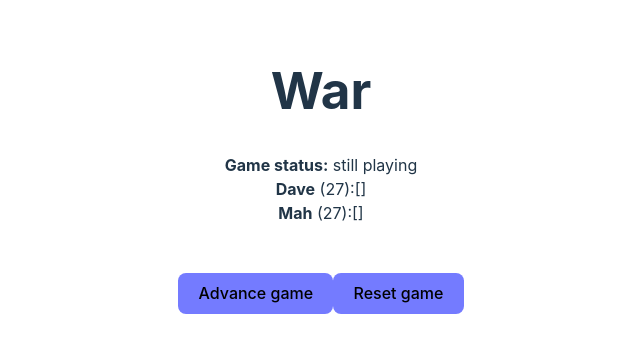
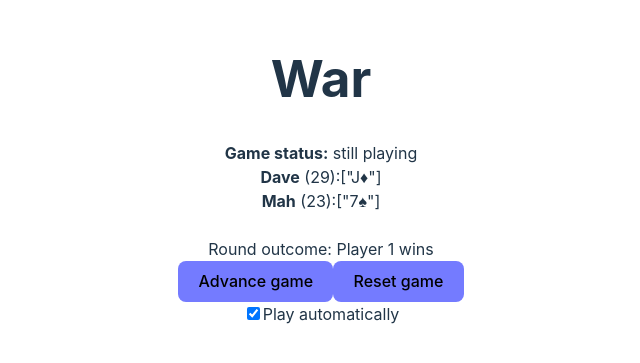
Before and after one commit to daveyarwood/warviz, a React (Vite) app: page / in a window 1280 px wide. Shown: the part 229-592 px from the top of the page, without its empty margins (319-959 px from the left). Built offline with nearby package versions, Linux system fonts and the light colour scheme.

Commit message:
Auto-advance!

```diff
--- a/src/App.tsx
+++ b/src/App.tsx
@@ -1,4 +1,4 @@
-import { useState } from "react";
+import { useEffect, useState } from "react";
 import "./App.css";
 import { cardToText } from "./deck";
 import {
@@ -39,10 +39,31 @@ function PlayerDisplay(props: PlayerDisplayProps) {
   );
 }
 
+// TODO: Make this a slider
+const AUTOADVANCE_MS = 100;
+
+type Timer = ReturnType<typeof setInterval>;
+
 function War() {
   const [game, setGame] = useState(initialGame());
+  const [timer, setTimer] = useState<Timer | null>(null);
+  const [autoadvance, setAutoadvance] = useState(true);
 
   const outcome = roundOutcome(game);
+
+  useEffect(() => {
+    if (!autoadvance && timer) {
+      clearInterval(timer);
+      setTimer(null);
+    } else if (autoadvance && !timer) {
+      setTimer(
+        setInterval(
+          () => setGame(iterateGame(game)),
+          AUTOADVANCE_MS
+        )
+      );
+    }
+  }, [autoadvance]);
 
   return (
     <div>
@@ -54,6 +75,15 @@ function War() {
       <br />
       <button onClick={() => setGame(iterateGame(game))}>Advance game</button>
       <button onClick={() => setGame(initialGame())}>Reset game</button>
+      <br />
+      <label>
+        <input
+          type="checkbox"
+          checked={autoadvance}
+          onChange={() => setAutoadvance(!autoadvance)}
+        />
+        Play automatically
+      </label>
     </div>
   );
 }
--- a/src/main.tsx
+++ b/src/main.tsx
@@ -1,10 +1,13 @@
-import React from 'react'
 import ReactDOM from 'react-dom/client'
 import App from './App'
 import './index.css'
 
 ReactDOM.createRoot(document.getElementById('root') as HTMLElement).render(
-  <React.StrictMode>
-    <App />
-  </React.StrictMode>,
+  // Removed because it was causing the timers to be set twice on page load.
+  //
+  // Reference: https://stackoverflow.com/q/60618844/2338327
+  //
+  // <React.StrictMode>
+  <App />
+  // </React.StrictMode>,
 )
```
